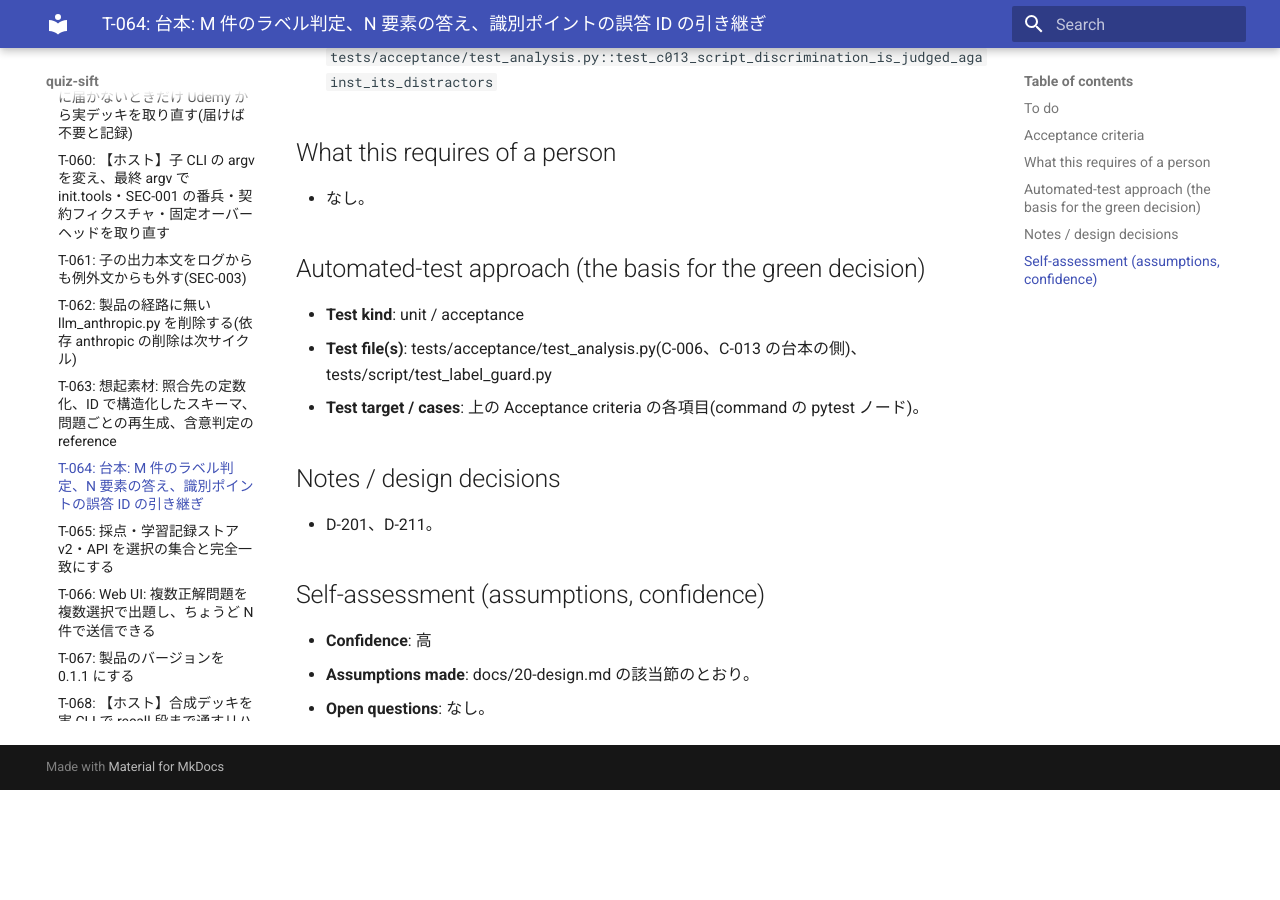
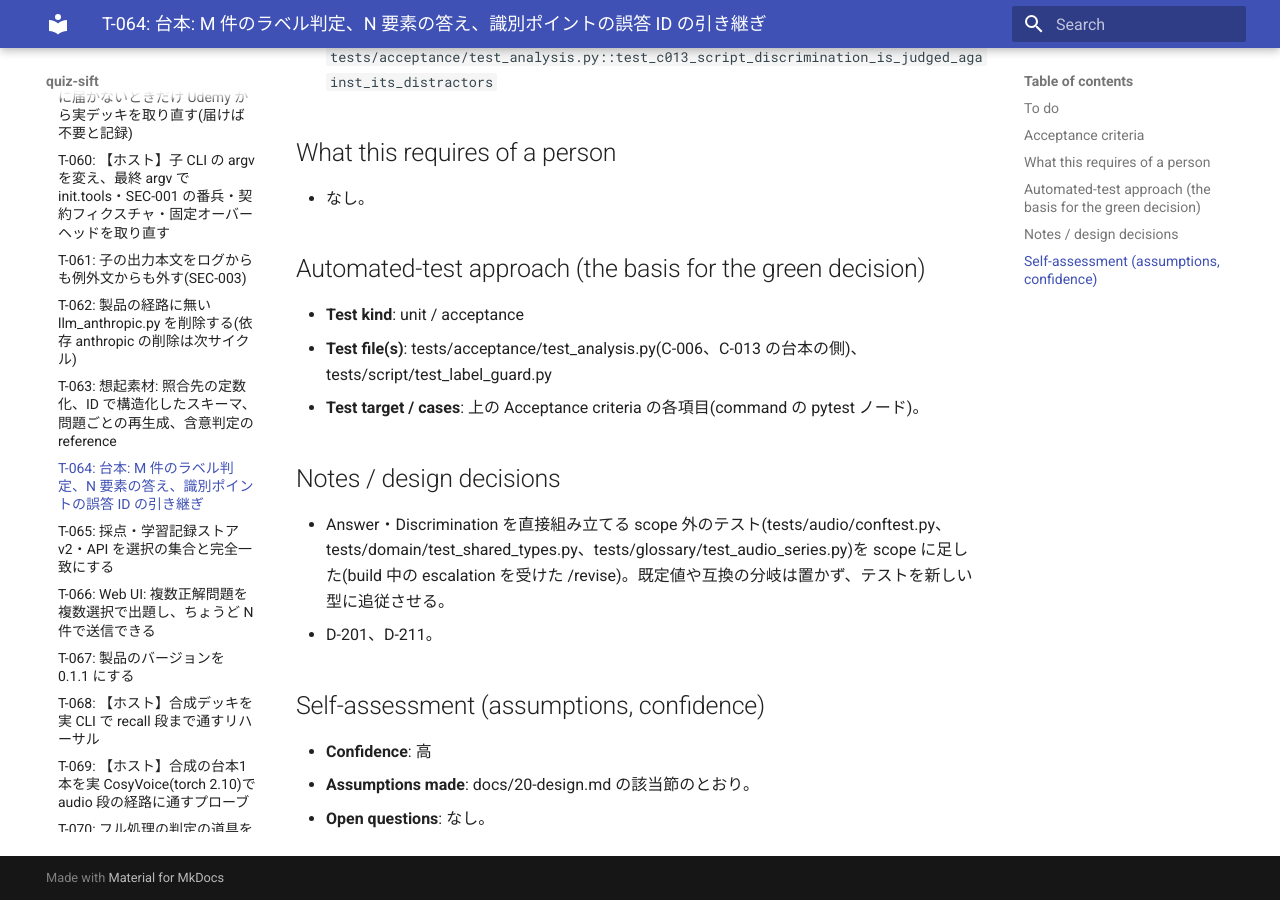
Before and after one commit to komoroko/quiz-sift, an MkDocs documentation site: the page built from docs/tasks/T-064.md, in a window 1280 px wide and 900 px high, scrolled down 1121 px. Built offline with MkDocs 1.6.1 and Material for MkDocs 9.7.7, drawn with Linux system fonts in a browser that asks for light colours; before the commit the page ends 1911 px from its top, so only the background shows below that.

Commit message:
revise: T-064・T-065 の scope に型変更が巻き込むテストを足し、guard.scope_additions に tests/ を足す

```diff
--- a/docs/tasks/T-064.md
+++ b/docs/tasks/T-064.md
@@ -32,6 +32,7 @@
 - **Test target / cases**: 上の Acceptance criteria の各項目(command の pytest ノード)。
 
 ## Notes / design decisions
+- Answer・Discrimination を直接組み立てる scope 外のテスト(tests/audio/conftest.py、tests/domain/test_shared_types.py、tests/glossary/test_audio_series.py)を scope に足した(build 中の escalation を受けた /revise)。既定値や互換の分岐は置かず、テストを新しい型に追従させる。
 - D-201、D-211。
 
 ## Self-assessment (assumptions, confidence)
```
Also changed, not shown: docs/tasks/T-065.md (+1 -0 lines), 4 other files.
